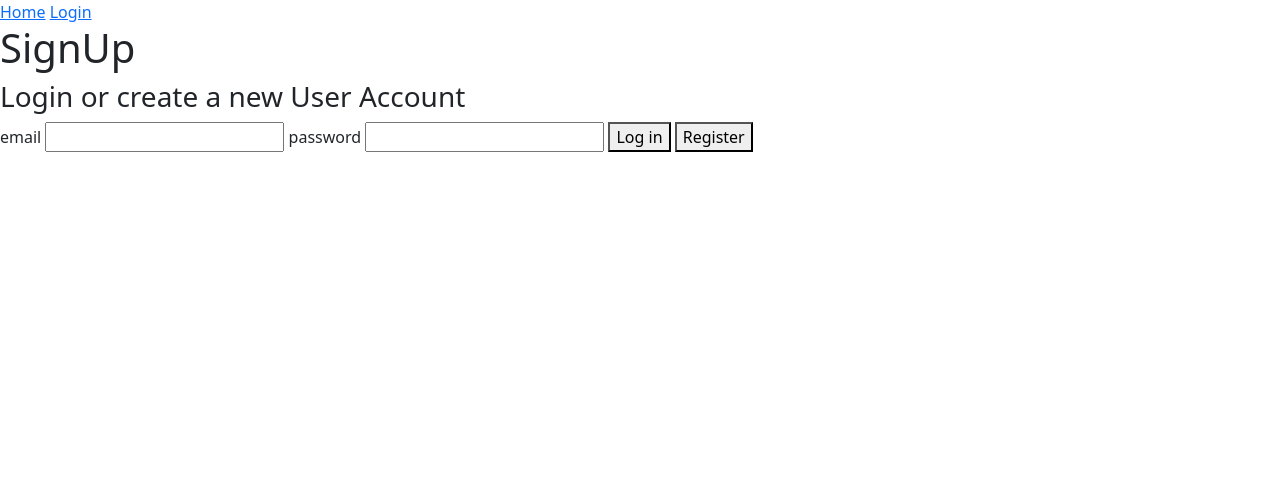
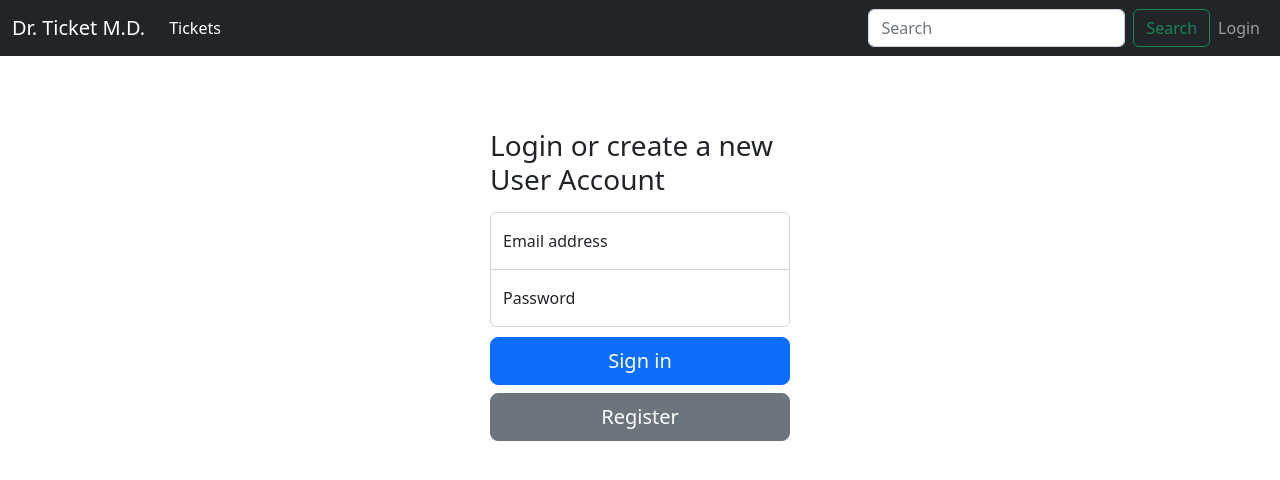
Before and after one commit to johnpwillman/dr-ticket-md, a SvelteKit app in the folder web/: page /login in a window 1280 px wide. Shown: the top 480 px of the page. Built offline with nearby package versions, Linux system fonts and the light colour scheme; no server answers.

Commit message:
Use bootstrap navbar and bootstrap login form.

```diff
--- a/web/src/routes/+layout.svelte
+++ b/web/src/routes/+layout.svelte
@@ -12,4 +12,41 @@
     {/if}
 </nav>
 
+<nav class="navbar navbar-expand-md navbar-dark fixed-top bg-dark navbar-static-top">
+  <div class="container-fluid">
+    <a class="navbar-brand" href="/">Dr. Ticket M.D.</a>
+    <button class="navbar-toggler" type="button" data-bs-toggle="collapse" data-bs-target="#navbarCollapse" aria-controls="navbarCollapse" aria-expanded="false" aria-label="Toggle navigation">
+      <span class="navbar-toggler-icon"></span>
+    </button>
+    <div class="collapse navbar-collapse" id="navbarCollapse">
+      <ul class="navbar-nav me-auto mb-2 mb-md-0">
+        <li class="nav-item">
+          <a class="nav-link active" aria-current="page" href="/">Tickets</a>
+        </li>
+      </ul>
+      <form class="d-flex" role="search">
+        <input class="form-control me-2" type="search" placeholder="Search" aria-label="Search">
+        <button class="btn btn-outline-success" type="submit">Search</button>
+      </form>
+      <ul class="navbar-nav mb-2 mb-md-0">
+        {#if data.user}
+            <li class="nav-item">
+                <a class="nav-link disabled">{data.user.email}</a>
+            </li>
+            <li class="nav-item">
+                <a class="nav-link" href="/logout">Logout</a>
+            </li>
+        {:else}
+            <li class="nav-item">
+                <a class="nav-link" href="/login">Login</a>
+            </li>
+        {/if}
+      </ul>
+    </div>
+  </div>
+</nav>
+
 <slot></slot>
+
+<style>
+</style>
--- a/web/src/routes/login/+page.svelte
+++ b/web/src/routes/login/+page.svelte
@@ -6,20 +6,24 @@
     console.log(form);
 </script>
 
-<h1>SignUp</h1>
-<h3>Login or create a new User Account</h3>
-<form method="POST" action="?/login">
-    <label>
-        email
-        <input name="email" type="email">
-    </label>
-    <label>
-        password
-        <input name="password" type="password">
-    </label>
-    <button>Log in</button>
-    <button formaction="?/register">Register</button>
-</form>
+<main class="form-signin w-100 m-auto">
+    <form method="POST" action="?/login">
+        <h1 class="h3 mb-3 fw-normal">Login or create a new User Account</h1>
+
+        <div class="form-floating">
+        <input name="email" type="email" class="form-control" id="floatingInput" placeholder="name@example.com">
+        <label for="floatingInput">Email address</label>
+        </div>
+        <div class="form-floating">
+        <input name="password" type="password" class="form-control" id="floatingPassword" placeholder="Password">
+        <label for="floatingPassword">Password</label>
+        </div>
+        <div class="d-grid gap-2">
+            <button class="btn btn-lg btn-primary" type="submit">Sign in</button>
+            <button class="btn btn-lg btn-secondary" formaction="?/register">Register</button>
+        </div>
+    </form>
+</main>
 
 {#if form?.success}
     <!-- this message is ephemeral; it exists because the page was rendered in
@@ -31,7 +35,31 @@
 {/if}
 
 <style>
+
     .error {
         color: red;
     }
+
+    .form-signin {
+        max-width: 330px;
+        padding: 15px;
+
+        margin-top: 90px!important;
+    }
+
+    .form-signin .form-floating:focus-within {
+        z-index: 2;
+    }
+
+    .form-signin input[type="email"] {
+        margin-bottom: -1px;
+        border-bottom-right-radius: 0;
+        border-bottom-left-radius: 0;
+    }
+
+    .form-signin input[type="password"] {
+        margin-bottom: 10px;
+        border-top-left-radius: 0;
+        border-top-right-radius: 0;
+    }
 </style>
```
